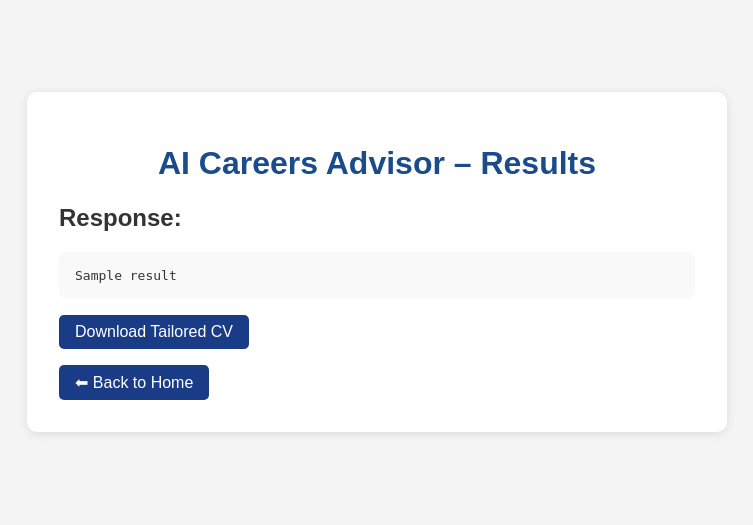
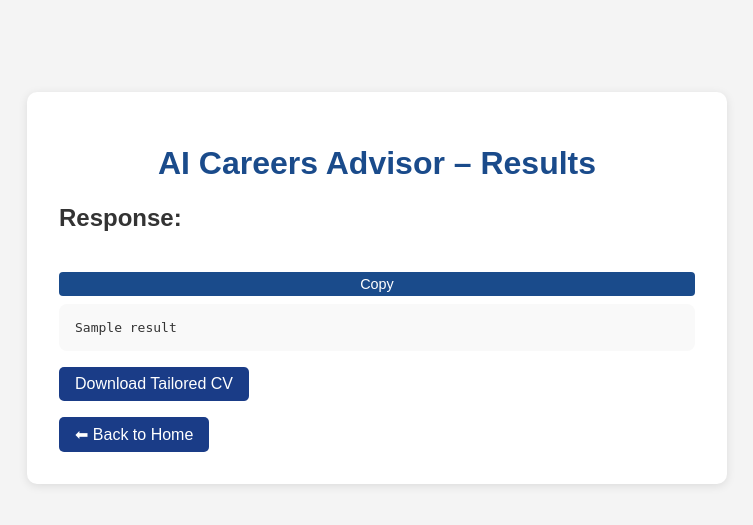
Before and after one commit to ruvel-ai-dev/ai-careers-advisor, a Flask app: template templates/results.html in a window 1280 px wide. Shown: the top 525 px of the page, without its empty margins (263-1016 px from the left). Run offline with Flask 3, Linux system fonts and the light colour scheme; the template is opened without the code that fills it: most values are stand-ins (such as "Sample title", 1, 10 or a date in 2020).

Commit message:
Add copy to clipboard feature on results page

```diff
--- a/templates/results.html
+++ b/templates/results.html
@@ -14,6 +14,20 @@
             background-color: #f9f9f9;
             border-radius: 8px;
             font-family: monospace;
+        }
+
+        .copy-btn {
+            margin-bottom: 0.5rem;
+            padding: 0.25rem 0.5rem;
+            font-size: 0.9rem;
+            cursor: pointer;
+        }
+
+        .copy-msg {
+            margin-left: 0.5rem;
+            color: green;
+            font-weight: bold;
+            display: none;
         }
 
         .container {
@@ -49,7 +63,9 @@
         {% else %}
             <h2>Response:</h2>
             <div class="result-box">
-                <pre>{{ result }}</pre>
+                <button class="copy-btn" onclick="copyResult()">Copy</button>
+                <span class="copy-msg" id="copy-msg">Copied!</span>
+                <pre id="result-text">{{ result }}</pre>
             </div>
 
             {% if download_link %}
@@ -60,5 +76,18 @@
         <br>
         <a class="button" href="{{ url_for('index') }}">⬅ Back to Home</a>
     </div>
+
+    <script>
+        function copyResult() {
+            const text = document.getElementById('result-text').innerText;
+            navigator.clipboard.writeText(text).then(function () {
+                const msg = document.getElementById('copy-msg');
+                msg.style.display = 'inline';
+                setTimeout(function () {
+                    msg.style.display = 'none';
+                }, 2000);
+            });
+        }
+    </script>
 </body>
 </html>
```
